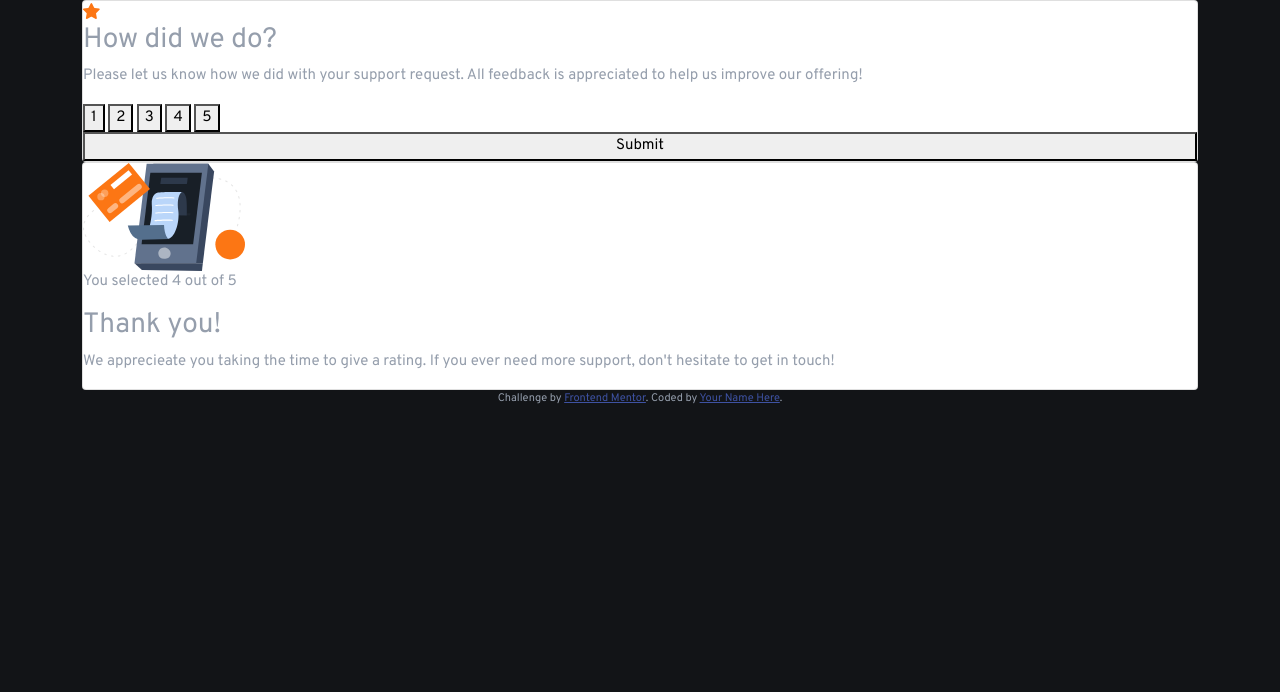
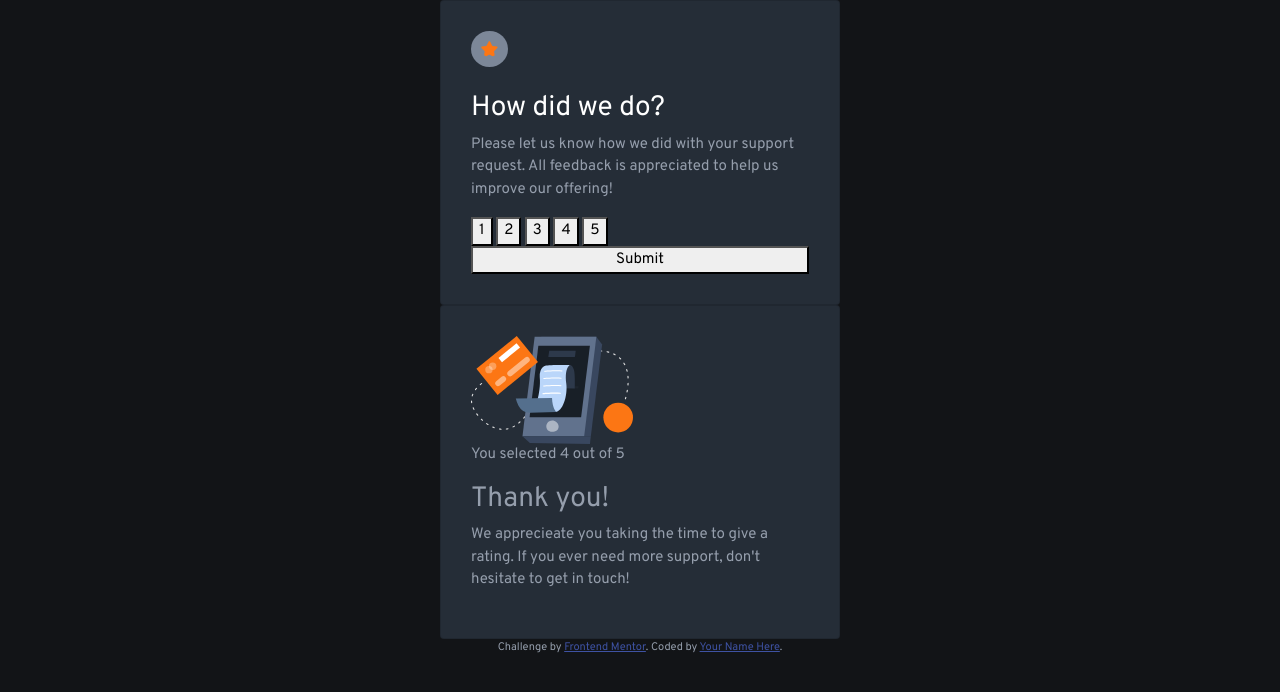
Before and after one commit to Wakarende/interactive-rating-component, a plain HTML site: page index.html in a window 1280 px wide. Drawn offline with nearby package versions, Linux system fonts and the light colour scheme.

Commit message:
style card

```diff
--- a/style.css
+++ b/style.css
@@ -14,3 +14,21 @@ body{
     background-color: var(--veryDarkBlue);
     color: var(--lightGrey);
 }
+
+.star-icon{
+    background-color: var(--mediumGrey);
+    padding: 10px;
+    border-radius: 50%;
+    margin-bottom: 25px;
+}
+.card{
+    background-color: var(--darkBlue);
+    padding: 30px;
+    margin-left: auto;
+    margin-right: auto;
+    width: 400px;
+}
+.title{
+    color: var(--white);
+    font-weight: 500;
+}
```
